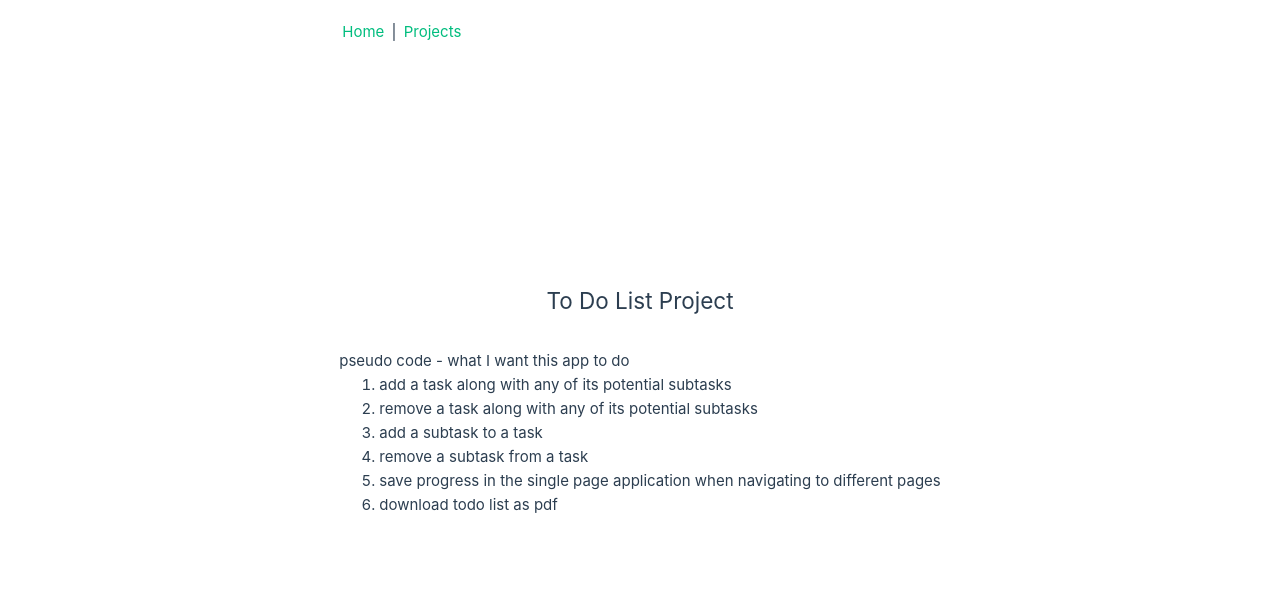
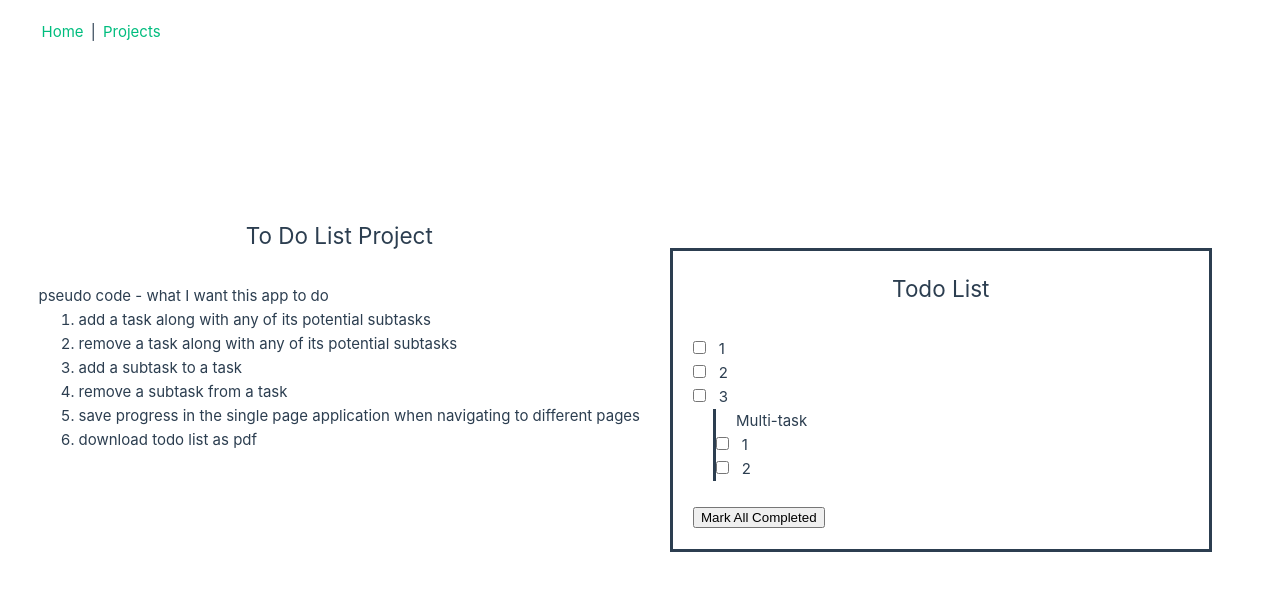
Before and after one commit to cjogles/i-know-vue, a Vue app: page /todo in a window 1280 px wide. Shown: the top 590 px of the page. Built offline with nearby package versions, Linux system fonts and the light colour scheme.

Commit message:
progress on todo list

```diff
--- /dev/null
+++ b/src/stores/todo.js
@@ -0,0 +1,42 @@
+import { defineStore } from 'pinia'
+
+export const useTodoStore = defineStore('todos', {
+  state: () => ({
+    todos: [
+      {
+        index: 0,
+        value: 1
+      },
+      {
+        index: 1,
+        value: 2
+      },
+      {
+        index: 2,
+        value: 3
+      },
+      {
+        index: 3,
+        value: [
+          {
+            index: 0,
+            value: 1
+          },
+          {
+            index: 1,
+            value: 2
+          }
+        ]
+      }
+    ]
+  }),
+  getters: {},
+  actions: {
+    reset() {
+      this.todos = []
+    },
+    removeTodo(x) {
+      console.log(x)
+    }
+  }
+})
--- a/src/views/ProjectsView.vue
+++ b/src/views/ProjectsView.vue
@@ -4,7 +4,10 @@ import { RouterLink, RouterView } from 'vue-router'
 
 <template>
   <div class="about">
-    <h2>Scroll down and look through these projects, <br> and you might just want to</h2>
+    <h2>
+      Scroll down and look through these projects, <br />
+      and you might just want to
+    </h2>
     <iframe
       src="https://giphy.com/embed/Tr5eaF2MxvieY"
       width="300px"
@@ -35,7 +38,6 @@ import { RouterLink, RouterView } from 'vue-router'
 </template>
 
 <style>
-
 section {
   margin-top: 40px;
   margin-bottom: 80px;
@@ -47,7 +49,8 @@ table {
   width: 100%;
 }
 
-td, th {
+td,
+th {
   border: 1px solid #dddddd;
   text-align: left;
   padding: 8px;
--- a/src/views/TodoView.vue
+++ b/src/views/TodoView.vue
@@ -1,12 +1,16 @@
 <script setup lang="ts">
-import { RouterLink } from 'vue-router'
+import { useTodoStore } from '@/stores/todo'
+const store = useTodoStore()
+const handleCheckboxChange = (state) => {
+  console.log(state)
+}
 </script>
 
 <template>
   <div class="container-todo">
     <nav>
-      <RouterLink to="/">Home</RouterLink> |
-      <RouterLink to="/projects">Projects</RouterLink>
+      <a href="/">Home</a> |
+      <a href="projects">Projects</a>
     </nav>
     <section>
       <h1 class="todo">To Do List Project</h1>
@@ -23,14 +27,35 @@ import { RouterLink } from 'vue-router'
       </div>
     </section>
   </div>
+  <div class="container-todo">
+    <section class="todo-box">
+      <h1 class="todo">Todo List</h1>
+      <div v-for="todo in store.todos" :key="todo.index">
+        <div v-if="Array.isArray(todo.value)" class="isArray isArrayBox">
+          <p class="isArray">Multi-task</p>
+          <div v-for="(item, x) in todo.value" :key="x">
+            <input type="checkbox" :v-model="item.value" /> &nbsp;
+            <label for="checkbox">{{ item.value }}</label>
+          </div>
+        </div>
+        <div v-if="!Array.isArray(todo.value)">
+          <input type="checkbox" :v-model="todo.value" @change="store.removeTodo(todo)" /> &nbsp;
+          <label for="checkbox">{{ todo.value }}</label>
+        </div>
+      </div>
+      <br />
+      <button @click="() => store.reset()">Mark All Completed</button>
+    </section>
+  </div>
 </template>
 
-<style>
-
-div#app {
-  display: flex;
+<style scoped>
+.isArray {
+  margin-left: 20px;
 }
-
+.isArrayBox {
+  border-left: solid;
+}
 div.container-todo {
   display: flex;
   flex-direction: column;
@@ -42,7 +67,12 @@ h1.todo {
 }
 nav {
   position: absolute;
-  top:0;
+  top: 0;
   margin-top: 20px;
 }
+.todo-box {
+  margin: 30px;
+  padding: 20px;
+  border: solid;
+}
 </style>
```
Also changed, not shown: src/stores/counter.ts (deleted, +0 -12 lines). Lines whose indentation alone changed are shown as unchanged.
